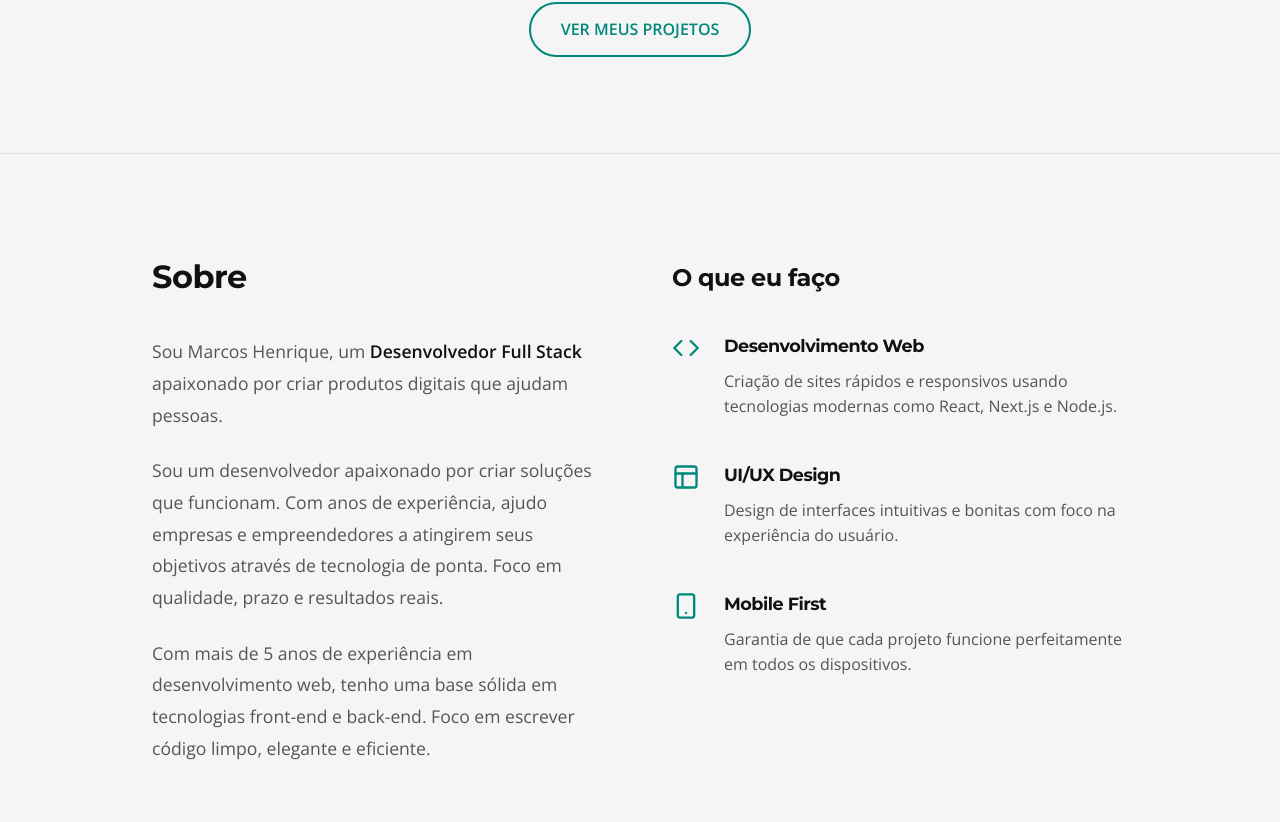
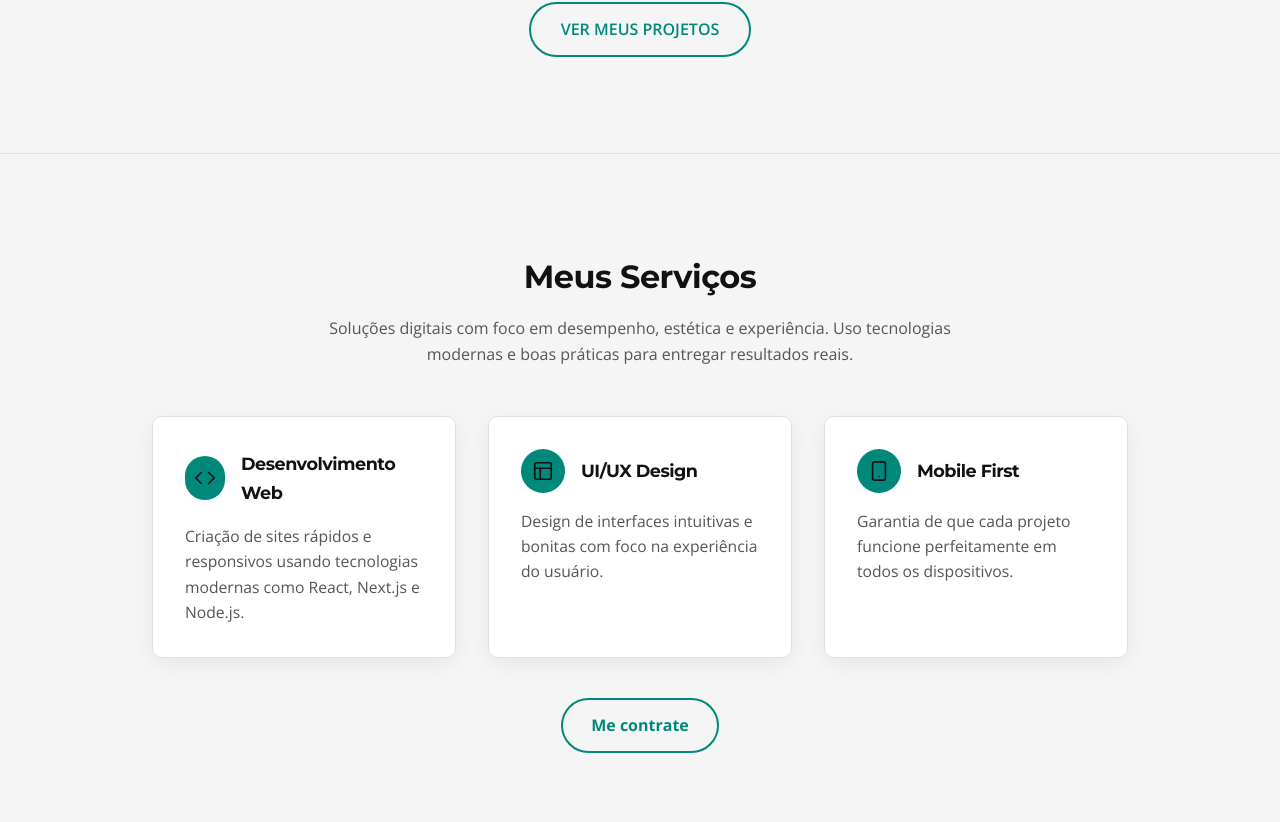
Before and after one commit to MarcosHenriquedaSilva/MHSDEV01, a React (Vite) app in the folder portfolio/: page / in a window 1280 px wide. Shown: the part 798-1620 px from the top of the page. Built offline with nearby package versions, Linux system fonts and the light colour scheme.

Commit message:
feat(services): adicionar seção Serviços e reordenar páginas; atualizar Navbar para incluir Serviços; padronizar hover verde nos cards; ajustar layout de Sobre (foto + bullets)

```diff
--- a/portfolio/src/App.tsx
+++ b/portfolio/src/App.tsx
@@ -1,5 +1,6 @@
 import { Hero } from './components/sections/Hero';
 import { About } from './components/sections/About';
+import { Services } from './components/sections/Services';
 import { Projects } from './components/sections/Projects';
 import { Contact } from './components/sections/Contact';
 import { Navbar } from './components/Navbar';
@@ -14,11 +15,14 @@ function App() {
         <section id="hero">
           <Hero />
         </section>
-        <section id="about">
-          <About />
+        <section id="services">
+          <Services />
         </section>
         <section id="projects">
           <Projects />
+        </section>
+        <section id="about">
+          <About />
         </section>
         <section id="contact">
           <Contact />
--- a/portfolio/src/components/Navbar.tsx
+++ b/portfolio/src/components/Navbar.tsx
@@ -23,8 +23,9 @@ export const Navbar: React.FC = () => {
         <nav className={styles.nav}>
           <ul className={styles.navList}>
             <li><a href="#hero" className={styles.navLink}>Início</a></li>
+            <li><a href="#services" className={styles.navLink}>Serviços</a></li>
+            <li><a href="#projects" className={styles.navLink}>Projetos</a></li>
             <li><a href="#about" className={styles.navLink}>Sobre</a></li>
-            <li><a href="#projects" className={styles.navLink}>Projetos</a></li>
             <li><a href="#contact" className={styles.navLink}>Contato</a></li>
           </ul>
         </nav>
--- a/portfolio/src/components/sections/About.module.css
+++ b/portfolio/src/components/sections/About.module.css
@@ -8,6 +8,7 @@
 .contentGrid {
   display: grid;
   grid-template-columns: 1fr 1fr;
+  align-items: center;
   gap: 4rem;
 }
 
@@ -15,6 +16,31 @@
   font-size: 2rem;
   margin-bottom: 2rem;
   color: var(--text-primary);
+}
+
+.photoArea {
+  position: relative;
+  display: flex;
+  align-items: center;
+  justify-content: center;
+}
+
+.accentBlob {
+  position: absolute;
+  width: 420px;
+  height: 420px;
+  background: radial-gradient(ellipse at 30% 30%, #e0f2f1 0%, #f6fbfb 60%, transparent 70%);
+  border-radius: 50%;
+  transform: rotate(-8deg);
+  filter: drop-shadow(0 10px 20px rgba(0,0,0,0.06));
+}
+
+.profileImage {
+  position: relative;
+  width: 340px;
+  height: auto;
+  z-index: 1;
+  filter: drop-shadow(0 10px 15px rgba(0,0,0,0.08));
 }
 
 .subTitle {
@@ -38,35 +64,37 @@
   font-weight: 600;
 }
 
-.servicesList {
+.bullets {
+  margin-top: 2rem;
   display: flex;
   flex-direction: column;
-  gap: 2.5rem;
+  gap: 1rem;
 }
 
-.serviceItem {
+.bullet {
   display: flex;
-  gap: 1.5rem;
-  align-items: flex-start;
+  align-items: center;
+  gap: 0.75rem;
+  color: var(--text-secondary);
 }
 
-.icon {
-  color: var(--accent);
+.bulletIcon {
+  width: 28px;
+  height: 28px;
+  border-radius: 999px;
+  background-color: var(--accent);
+  display: inline-flex;
+  align-items: center;
+  justify-content: center;
+  color: #111;
   flex-shrink: 0;
-  margin-top: 0.2rem;
 }
 
-.serviceItem h4 {
-  font-size: 1.1rem;
-  margin-bottom: 0.5rem;
-  color: var(--text-primary);
+.bulletText {
+  font-size: 1rem;
 }
 
-.serviceItem p {
-  color: var(--text-secondary);
-  font-size: 1rem;
-  line-height: 1.6;
-}
+/* remove old services styles block as we split sections */
 
 @media (max-width: 768px) {
   .contentGrid {
--- a/portfolio/src/components/sections/About.tsx
+++ b/portfolio/src/components/sections/About.tsx
@@ -1,49 +1,42 @@
 import React from 'react';
 import styles from './About.module.css';
-import { Code, Layout, Smartphone } from 'lucide-react';
+import heroImage from '../../assets/01.png';
+import { Check } from 'lucide-react';
 
 export const About: React.FC = () => {
   return (
     <div className={styles.container}>
       <div className={styles.contentGrid}>
-        <div className={styles.bioColumn}>
+        <div className={styles.photoArea}>
+          <div className={styles.accentBlob} />
+          <img src={heroImage} alt="Marcos Henrique" className={styles.profileImage} />
+        </div>
+
+        <div>
           <h2 className={styles.sectionTitle}>Sobre</h2>
           <div className={styles.bioText}>
             <p>
-              Sou Marcos Henrique, um <strong>Desenvolvedor Full Stack</strong> apaixonado por criar produtos digitais que ajudam pessoas.
+              Sou Marcos Henrique, um <strong>Desenvolvedor Full Stack</strong> focado em construir produtos digitais úteis e bem acabados.
             </p>
             <p>
-              Sou um desenvolvedor apaixonado por criar soluções que funcionam. Com anos de experiência, ajudo empresas e empreendedores a atingirem seus objetivos através de tecnologia de ponta. Foco em qualidade, prazo e resultados reais.
+              Trabalho com tecnologias modernas, atenção a detalhes e compromisso com prazos. Meu objetivo é transformar ideias em soluções concretas.
             </p>
             <p>
-              Com mais de 5 anos de experiência em desenvolvimento web, tenho uma base sólida em tecnologias front-end e back-end. Foco em escrever código limpo, elegante e eficiente.
+              Tenho experiência sólida em front‑end e back‑end, escrevendo código limpo e performático.
             </p>
           </div>
-        </div>
-
-        <div className={styles.skillsColumn}>
-          <h3 className={styles.subTitle}>O que eu faço</h3>
-          <div className={styles.servicesList}>
-            <div className={styles.serviceItem}>
-              <Code className={styles.icon} size={28} />
-              <div>
-                <h4>Desenvolvimento Web</h4>
-                <p>Criação de sites rápidos e responsivos usando tecnologias modernas como React, Next.js e Node.js.</p>
-              </div>
+          <div className={styles.bullets}>
+            <div className={styles.bullet}>
+              <span className={styles.bulletIcon}><Check size={18} strokeWidth={2} /></span>
+              <span className={styles.bulletText}>Comunicação constante com o cliente</span>
             </div>
-            <div className={styles.serviceItem}>
-              <Layout className={styles.icon} size={28} />
-              <div>
-                <h4>UI/UX Design</h4>
-                <p>Design de interfaces intuitivas e bonitas com foco na experiência do usuário.</p>
-              </div>
+            <div className={styles.bullet}>
+              <span className={styles.bulletIcon}><Check size={18} strokeWidth={2} /></span>
+              <span className={styles.bulletText}>Criação de projetos fantásticos</span>
             </div>
-            <div className={styles.serviceItem}>
-              <Smartphone className={styles.icon} size={28} />
-              <div>
-                <h4>Mobile First</h4>
-                <p>Garantia de que cada projeto funcione perfeitamente em todos os dispositivos.</p>
-              </div>
+            <div className={styles.bullet}>
+              <span className={styles.bulletIcon}><Check size={18} strokeWidth={2} /></span>
+              <span className={styles.bulletText}>Serviços exclusivos</span>
             </div>
           </div>
         </div>
--- /dev/null
+++ b/portfolio/src/components/sections/Services.module.css
@@ -0,0 +1,113 @@
+ .servicesContainer {
+   max-width: var(--max-width);
+   margin: 0 auto;
+   padding: 0 2rem;
+   width: 100%;
+ }
+
+ .sectionHeader {
+   text-align: center;
+   margin-bottom: 3rem;
+ }
+
+ .sectionTitle {
+   font-size: 2rem;
+   color: var(--text-primary);
+   margin-bottom: 0.75rem;
+ }
+
+ .sectionSubtitle {
+   color: var(--text-secondary);
+   max-width: 700px;
+   margin: 0 auto;
+   line-height: 1.6;
+ }
+
+ .cardsGrid {
+   display: grid;
+   grid-template-columns: repeat(3, 1fr);
+   gap: 2rem;
+   align-items: stretch;
+ }
+
+ .card {
+   background-color: var(--bg-card);
+   border: 1px solid var(--border-line);
+   border-radius: 10px;
+   padding: 2rem;
+   box-shadow: 0 6px 20px rgba(0,0,0,0.06);
+   transition: transform 0.2s ease, box-shadow 0.2s ease;
+ }
+
+ .card:hover {
+   transform: translateY(-6px);
+   box-shadow: 0 10px 24px rgba(0,0,0,0.08);
+  background-color: #e0f2f1;
+  border-color: #cde8e6;
+ }
+
+.cardAccent {}
+
+.cardAccent:hover {
+
+}
+
+ .cardHeader {
+   display: flex;
+   align-items: center;
+   gap: 1rem;
+   margin-bottom: 1rem;
+ }
+
+ .iconWrap {
+   width: 44px;
+   height: 44px;
+   border-radius: 999px;
+   background-color: var(--accent);
+   display: flex;
+   align-items: center;
+   justify-content: center;
+   color: #111;
+ }
+
+ .cardTitle {
+   font-size: 1.1rem;
+   font-weight: 700;
+   color: var(--text-primary);
+ }
+
+ .cardText {
+   color: var(--text-secondary);
+   line-height: 1.6;
+   font-size: 0.98rem;
+ }
+
+ .ctaRow {
+   display: flex;
+   justify-content: center;
+   margin-top: 2.5rem;
+ }
+
+ .ctaButton {
+   display: inline-block;
+   padding: 12px 28px;
+   background-color: transparent;
+   color: var(--accent);
+   border: 2px solid var(--accent);
+   border-radius: 50px;
+   font-weight: 700;
+   text-decoration: none;
+   transition: all 0.2s ease;
+ }
+
+ .ctaButton:hover {
+   background-color: var(--accent);
+   color: #111;
+ }
+
+ @media (max-width: 900px) {
+   .cardsGrid {
+     grid-template-columns: 1fr;
+     gap: 1.5rem;
+   }
+ }
--- /dev/null
+++ b/portfolio/src/components/sections/Services.tsx
@@ -0,0 +1,58 @@
+import React from 'react';
+import styles from './Services.module.css';
+import { Code, Layout, Smartphone } from 'lucide-react';
+
+export const Services: React.FC = () => {
+  return (
+    <div className={styles.servicesContainer}>
+      <div className={styles.sectionHeader}>
+        <h2 className={styles.sectionTitle}>Meus Serviços</h2>
+        <p className={styles.sectionSubtitle}>
+          Soluções digitais com foco em desempenho, estética e experiência. Uso tecnologias modernas e boas práticas para entregar resultados reais.
+        </p>
+      </div>
+
+      <div className={styles.cardsGrid}>
+        <div className={styles.card}>
+          <div className={styles.cardHeader}>
+            <div className={styles.iconWrap}>
+              <Code size={22} strokeWidth={1.8} />
+            </div>
+            <h3 className={styles.cardTitle}>Desenvolvimento Web</h3>
+          </div>
+          <p className={styles.cardText}>
+            Criação de sites rápidos e responsivos usando tecnologias modernas como React, Next.js e Node.js.
+          </p>
+        </div>
+
+        <div className={`${styles.card} ${styles.cardAccent}`}>
+          <div className={styles.cardHeader}>
+            <div className={styles.iconWrap}>
+              <Layout size={22} strokeWidth={1.8} />
+            </div>
+            <h3 className={styles.cardTitle}>UI/UX Design</h3>
+          </div>
+          <p className={styles.cardText}>
+            Design de interfaces intuitivas e bonitas com foco na experiência do usuário.
+          </p>
+        </div>
+
+        <div className={styles.card}>
+          <div className={styles.cardHeader}>
+            <div className={styles.iconWrap}>
+              <Smartphone size={22} strokeWidth={1.8} />
+            </div>
+            <h3 className={styles.cardTitle}>Mobile First</h3>
+          </div>
+          <p className={styles.cardText}>
+            Garantia de que cada projeto funcione perfeitamente em todos os dispositivos.
+          </p>
+        </div>
+      </div>
+
+      <div className={styles.ctaRow}>
+        <a href="#contact" className={styles.ctaButton}>Me contrate</a>
+      </div>
+    </div>
+  );
+};
```
